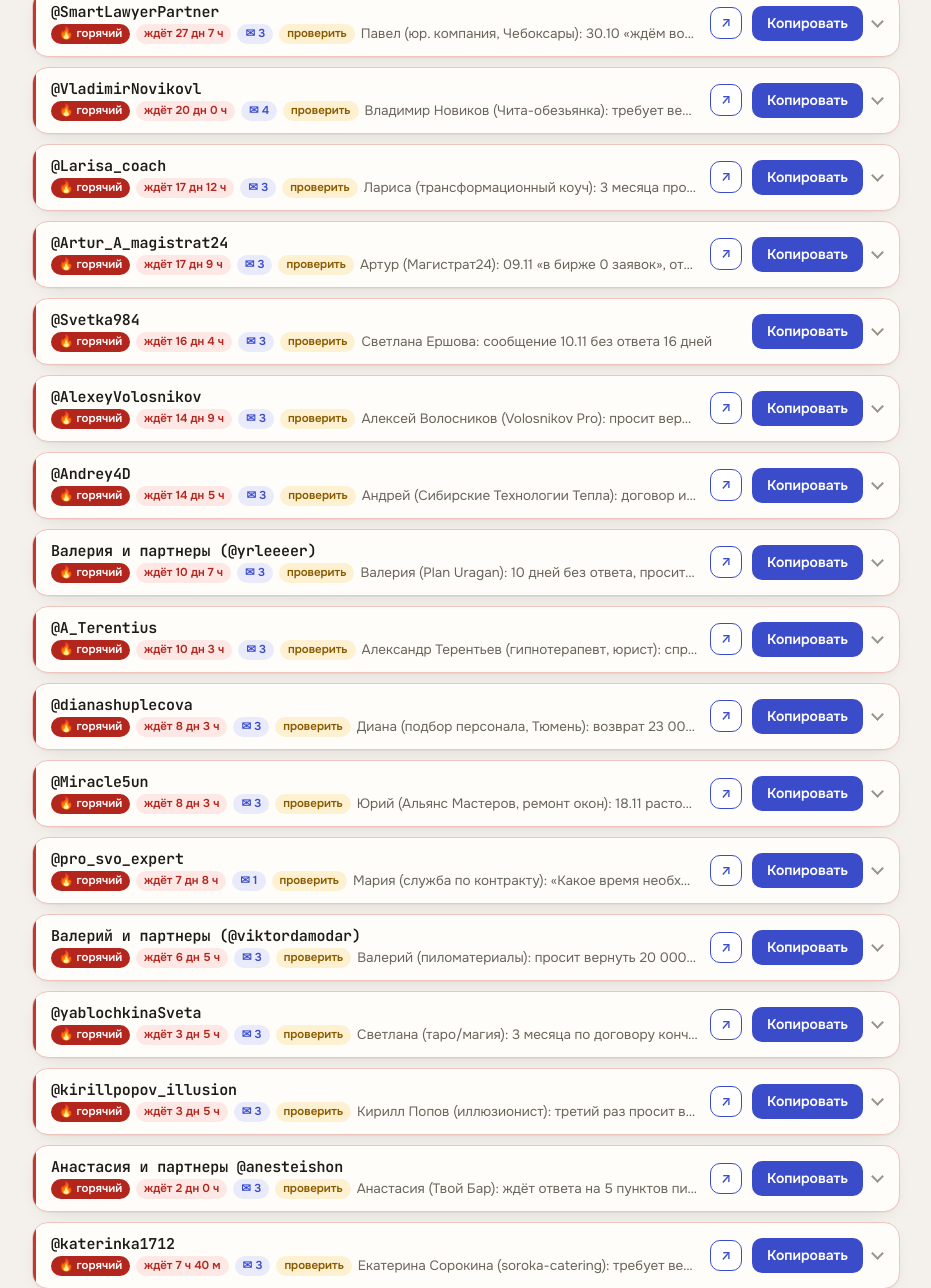
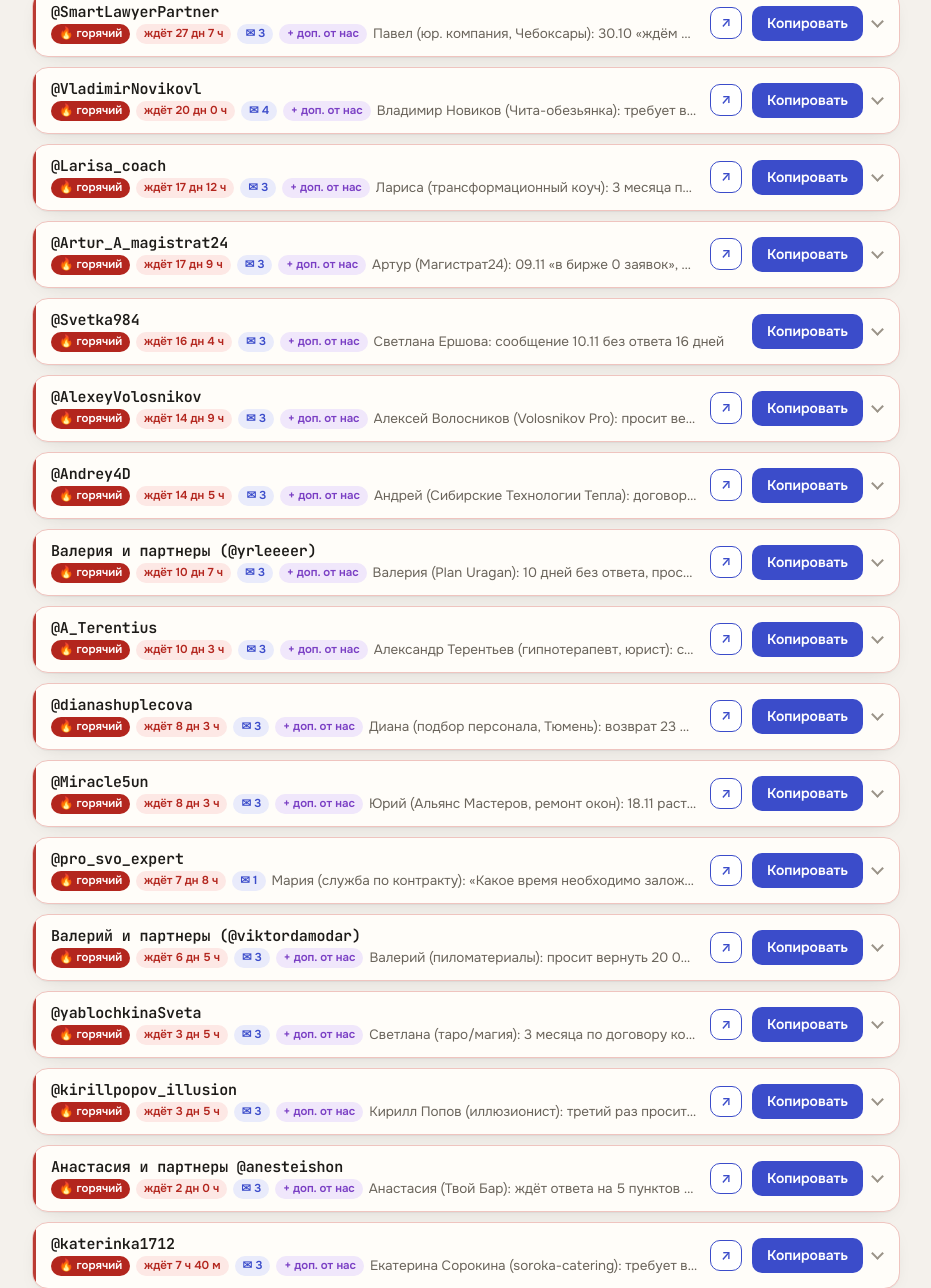
Before and after one commit to murzzsite/answers-1120, a plain HTML site: page index.html in a window 1280 px wide. Shown: the part 405-1693 px from the top of the page, without its empty margins (174-1105 px from the left). Drawn offline with Linux system fonts and the light colour scheme.

Commit message:
карточки для телефона: сообщение сначала, детали свёрнуты, плашка «+ доп. от нас»
Co-Authored-By: Claude Sonnet 5.5 <noreply@anthropic.com>

```diff
--- a/index.html
+++ b/index.html
@@ -142,6 +142,12 @@ section[data-g="g_guides"]{--gc:var(--g-guides)}section[data-g="g_sites"],sectio
 .qa.open pre{display:block}
 .qhint{color:var(--ink3);font-size:13.5px;margin:0 0 10px 14px}
 .tools{display:flex;gap:8px;margin:0 0 4px}
+.more{margin:14px 0 0;border:1px dashed var(--line2);border-radius:12px;background:var(--surface2)}
+.more>summary{cursor:pointer;padding:10px 12px;font-weight:600;color:var(--ink2);font-size:14px}
+.more[open]>summary{border-bottom:1px dashed var(--line2)}
+.more>*:not(summary){margin-left:12px;margin-right:12px}
+.more>.morebtns{display:flex;gap:8px;flex-wrap:wrap;margin:10px 12px 12px}
+.hintline{margin:10px 0 6px;color:var(--ink2);font-size:14px;background:var(--accsoft);border-radius:10px;padding:8px 12px}
 .tools .btn{background:var(--surface)}
 @media (max-width:640px){
   header{padding-left:12px;padding-right:12px}
@@ -235,14 +241,14 @@ window.__main=function(){
       if(c.seen&&c.seen.length){var sn=mk('ul','seen');c.seen.forEach(function(x){var li=mk('li');li.innerHTML='<b>Уже было:</b> '+esc(x);sn.appendChild(li)});el.appendChild(sn)}
       if(c.checks&&c.checks.length){var ul=mk('ul','checks');c.checks.forEach(function(x){var li=mk('li');li.innerHTML='<b>Проверить:</b> '+esc(x);ul.appendChild(li)});el.appendChild(ul)}
       if(c.ov){var ob=mk('div','ov');ob.innerHTML='<b>Ответ уже есть в «Отработке возражений».</b> '+c.ov;el.appendChild(ob)}
-      (c.msgs||[]).forEach(function(m){
+      (c.msgs||[]).forEach(function(m,mi){
         var mid=cid+'|'+m.l;
         if(ls('del:'+mid)==='1')return;
         if(g.id==='g_summary'){el.appendChild(sumCard(m));return}
         var orig=(m.t.indexOf(c.nick)===0)?m.t:c.nick+String.fromCharCode(10)+m.t;
         (function(){var L=orig.split(String.fromCharCode(10));while(L.length>1&&L[0]===L[1])L.shift();orig=L.join(String.fromCharCode(10))})();
         var box=mk('div','msg');
-        var mh=mk('div','msg__h');mh.appendChild(mk('b',null,m.l));
+        var mh=mk('div','msg__h');var nmsg=(c.msgs||[]).length;var lab=m.l;if(g.id!=='g_summary'){if(/^Дополнительно от нас/.test(m.l))lab='Вторым сообщением, после основного: '+m.l;else if(nmsg>1)lab='Сообщение '+(mi+1)+' из '+nmsg+': '+m.l}mh.appendChild(mk('b',null,lab));
         var acts=mk('div','acts');
         var ta=mk('textarea','edit');ta.spellcheck=false;
         var st2=mk('span','saved','');
@@ -260,6 +266,14 @@ window.__main=function(){
         mb.appendChild(bs);mb.appendChild(br);mb.appendChild(bd);box.appendChild(mb);el.appendChild(box);
         setTimeout(function(){fit(ta)},0);
       });
+      if(g.id!=='g_summary'){
+        var det=mk('details','more');det.appendChild(mk('summary',null,'Подробнее для себя (необязательно)'));
+        ['status','links','seen','checks','ov','rwbanner'].forEach(function(k){[].slice.call(el.querySelectorAll(':scope > .'+k)).forEach(function(x){if(k!=='rwbanner')det.appendChild(x)})});
+        var rr=mk('div','morebtns');rr.appendChild(cn);rr.appendChild(rwb);det.appendChild(rr);
+        var hint=mk('p','hintline','Как отправить: откройте чат ↗, нажмите «Копировать», вставьте в чат клиента, потом нажмите «✓ Отправила».');
+        var firstMsg=el.querySelector(':scope > .msg');if(firstMsg)el.insertBefore(hint,firstMsg);
+        el.appendChild(det);
+      }
       var body=mk('div','cbody');while(el.firstChild)body.appendChild(el.firstChild);
       var head=mk('div','chead');head.appendChild(mk('span','nick',c.nick));
       var meta=mk('div','cmeta');
@@ -268,7 +282,7 @@ window.__main=function(){
       if(g.id==='g_boss')meta.appendChild(mk('span','tag b','руководителю'));
       if(c.stage)meta.appendChild(mk('span','tag g',c.stage));
       if(ms&&g.id!=='g_summary')meta.appendChild(mk('span','tag','✉ '+ms));
-      if(c.checks&&c.checks.length)meta.appendChild(mk('span','tag w','проверить'));
+      if((c.msgs||[]).some(function(m){return /^Дополнительно от нас/.test(m.l)}))meta.appendChild(mk('span','tag g','+ доп. от нас'));
       if(c.waitAt)meta.insertBefore(mk('span','tag wait','…'),meta.firstChild);
       if(c.hot)meta.insertBefore(mk('span','tag hotl','🔥 горячий'),meta.firstChild);
       meta.appendChild(mk('span','nm',nm));head.appendChild(meta);
--- a/status.js
+++ b/status.js
@@ -1 +1 @@
-window.STATUS = {"telegram":{"at":"2026-11-26T15:22:11.645Z","ok":true},"tripwire":{"at":"2026-11-26T15:22:11.645Z","ok":true},"run":"2026-11-26T15:22:11.645Z"};
+window.STATUS = {"telegram":{"at":"2026-11-26T15:30:37.449Z","ok":true},"tripwire":{"at":"2026-11-26T15:30:37.449Z","ok":true},"run":"2026-11-26T15:30:37.449Z"};
```
